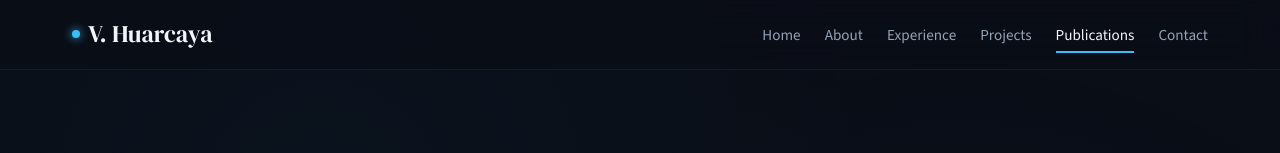
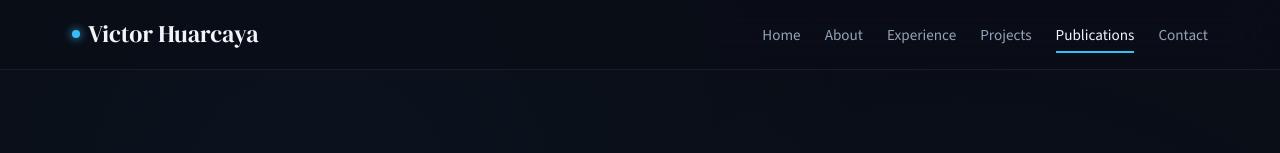
Before and after one commit to vhuarcaya/vhuarcaya.github.io, a plain HTML site: page publications.html in a window 1280 px wide. Shown: the top 153 px of the page. Drawn offline with nearby package versions, Linux system fonts and the light colour scheme.

Commit message:
Update publications.html

```diff
--- a/publications.html
+++ b/publications.html
@@ -22,7 +22,7 @@
   <!-- Navigation -->
   <nav class="nav">
     <div class="nav-inner">
-      <a href="index.html" class="nav-logo">V. Huarcaya</a>
+      <a href="index.html" class="nav-logo">Victor Huarcaya</a>
       <ul class="nav-links" id="navLinks">
         <li><a href="index.html">Home</a></li>
         <li><a href="about.html">About</a></li>
```
